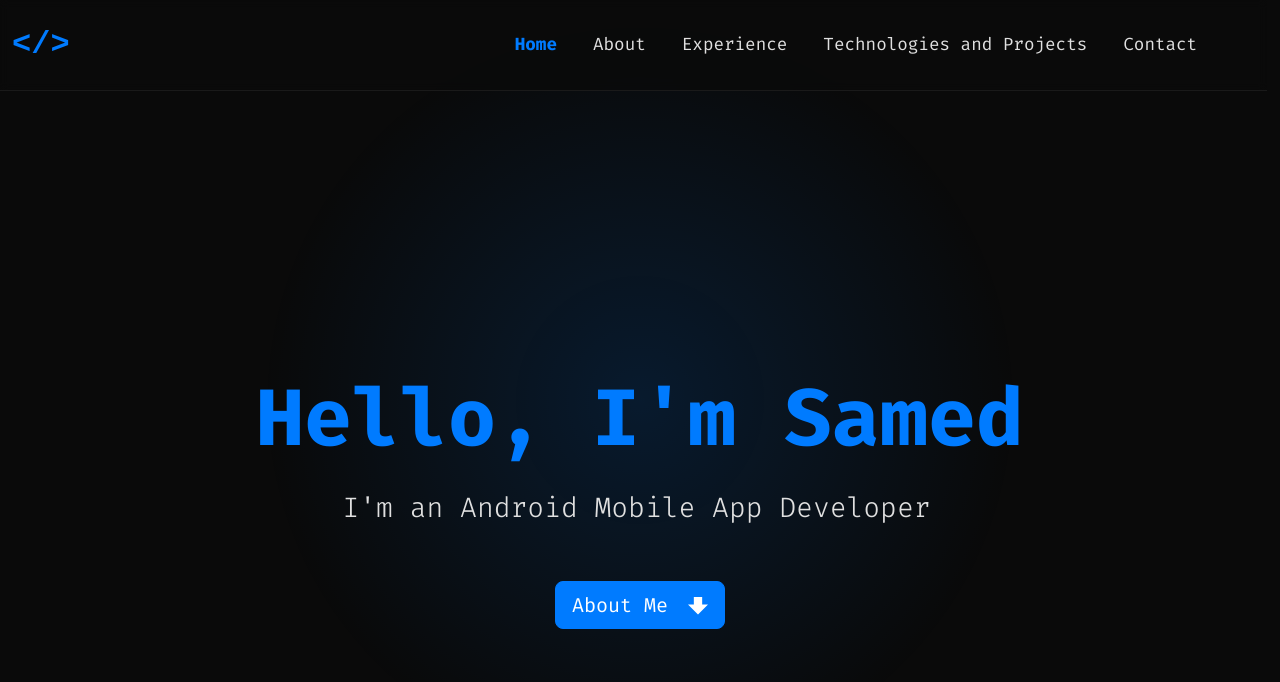
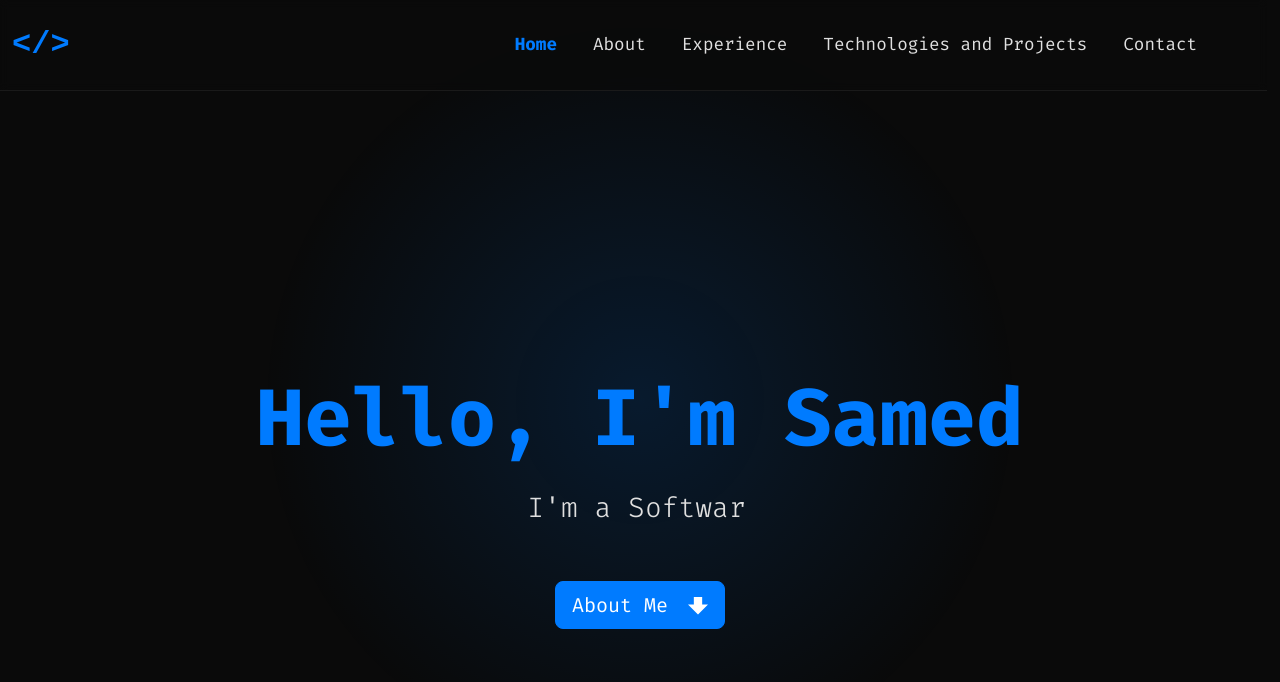
Before and after one commit to msamedcagli/msamedcagli.github.io, a React (Create React App) app: page / in a window 1280 px wide. Shown: the top 682 px of the page. Built offline with nearby package versions, Linux system fonts and the light colour scheme.

Commit message:
Yazım Hatası Düzeltildi

```diff
--- a/src/components/Experience.tsx
+++ b/src/components/Experience.tsx
@@ -13,7 +13,7 @@ const Experience: React.FC = () => {
                   <h4 className="card-title">Delsa Bilgi ve Savunma Teknolojileri</h4>
                   <p className="text-muted">Mobile Application Development Intern</p>
                   <p className="text-muted">April 2025 - Present</p>
-                  <p>Description: During my internship, I develop various mobile application projects using the Kotlin programming language. I provide dynamic content to applications by exchanging data with RESTful APIs. I actively use modern software architectures and up-to-date Android technologies in projects.</p>
+                  <p>Description: Until August, I completed an internship where I developed various mobile application projects using the Kotlin programming language. I integrated RESTful APIs to provide dynamic content and actively applied modern software architectures along with up-to-date Android technologies. Currently, I am continuing my career as a Smart Home Systems Developer, focusing on building intelligent and connected solutions.</p>
                 </div>
               </li>
 
--- a/src/components/Hero.tsx
+++ b/src/components/Hero.tsx
@@ -2,7 +2,7 @@ import React from 'react';
 import TypingEffect from './TypingEffect.tsx';
 
 const Hero: React.FC = () => {
-  const professions = ["I'm an Android Mobile App Developer","I'm a Computer Engineering Student"];
+  const professions = ["I'm a Software Developer","I'm a Computer Engineering Student"];
 
   const scrollToAbout = () => {
     document.getElementById('about')?.scrollIntoView({ behavior: 'smooth' });
--- a/src/components/Projects.tsx
+++ b/src/components/Projects.tsx
@@ -109,7 +109,7 @@ const Projects: React.FC = () => {
             <div className="card h-100">
               <div className="card-body d-flex flex-column">
                 <h5 className="card-title">Kitap Önerilerim</h5>
-                <p className="card-text">This app focuses on personalized book recommendations, helping users discover new reads tailored to their interests. Users can browse, search, add favorites, and explore curated lists. *The project is still under development.*</p>
+                <p className="card-text">This app focuses on personalized book recommendations, helping users discover new reads tailored to their interests. Users can browse, search, add favorites, and explore curated lists.</p>
                 <div className="mt-auto ms-3">
                   <a href="https://github.com/msamedcagli/KitapOnerileriApp" className="btn btn-outline-light">GitHub</a>
                 </div>
```
